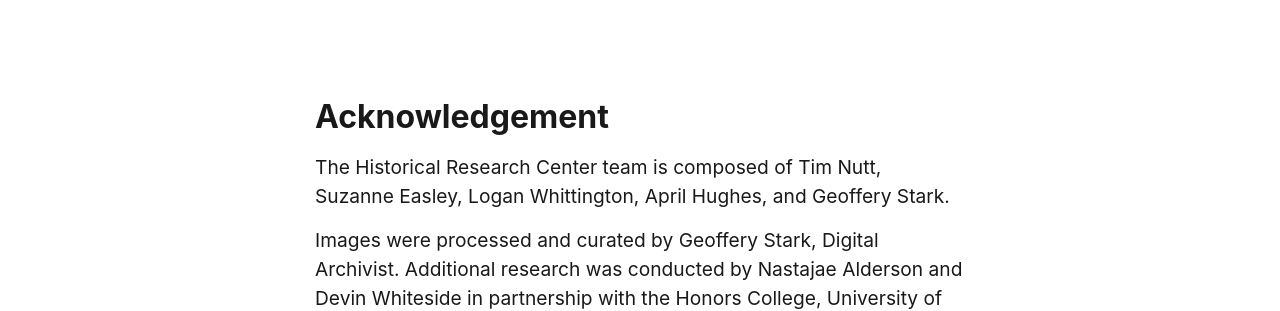
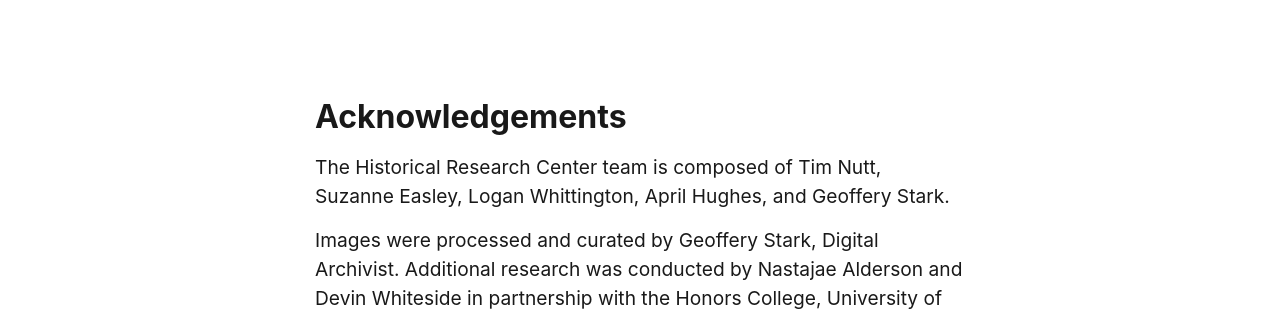
Before and after one commit to Starkad2/Wocim-GH2, a Jekyll site: the page built from pages/about.md, in a window 1280 px wide and 900 px high, scrolled down 1701 px. Shown: the part 163-474 px from the top of the window. Built offline with Jekyll 4.4.1, drawn with Linux system fonts in a browser that asks for light colours.

Commit message:
Update acknow.md

```diff
--- a/_includes/cb/acknow.md
+++ b/_includes/cb/acknow.md
@@ -1,6 +1,6 @@
 
 
-## Acknowledgement
+## Acknowledgements
 
 The Historical Research Center team is composed of Tim Nutt, Suzanne Easley, Logan Whittington, April Hughes, and Geoffery Stark.
 
```
